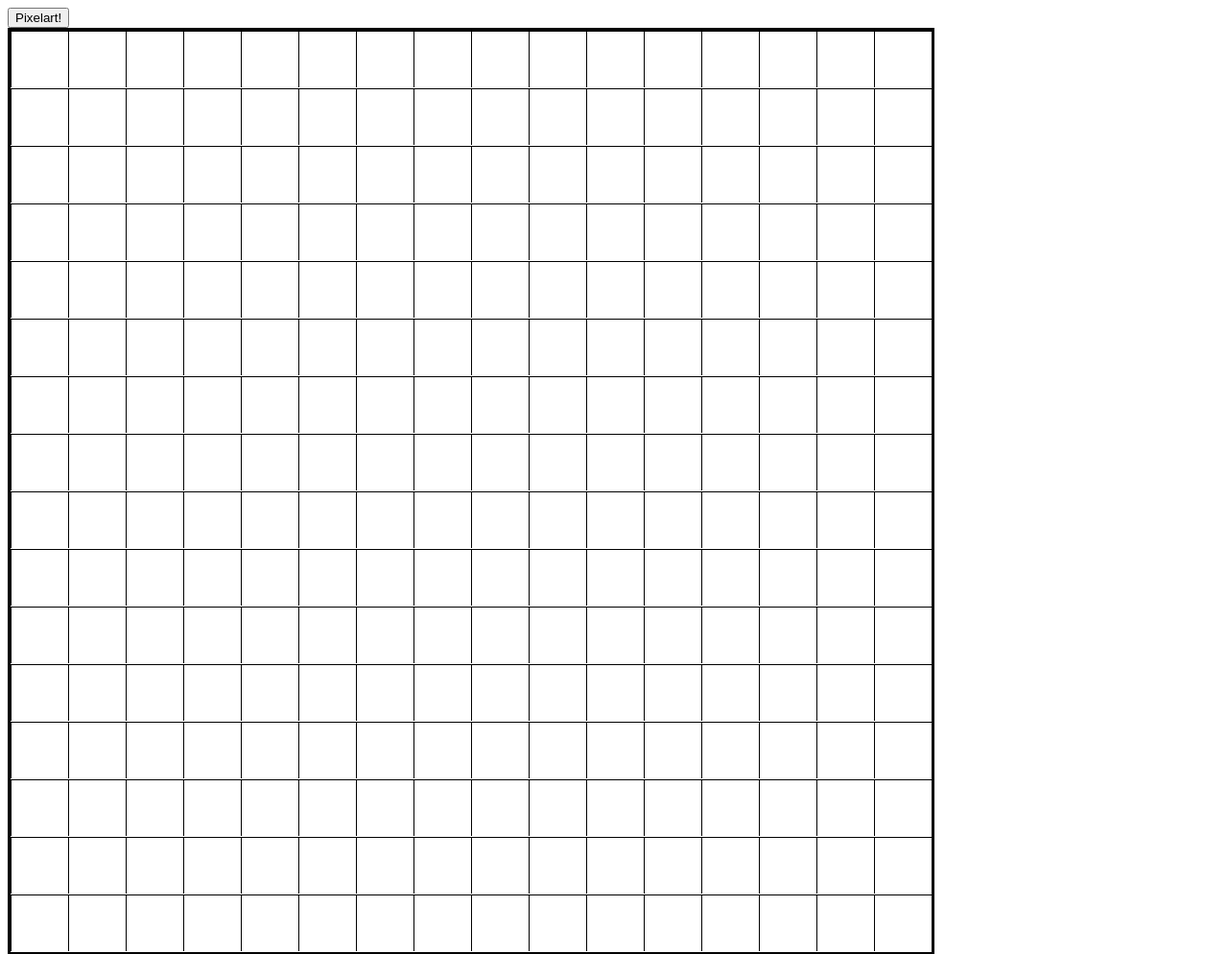
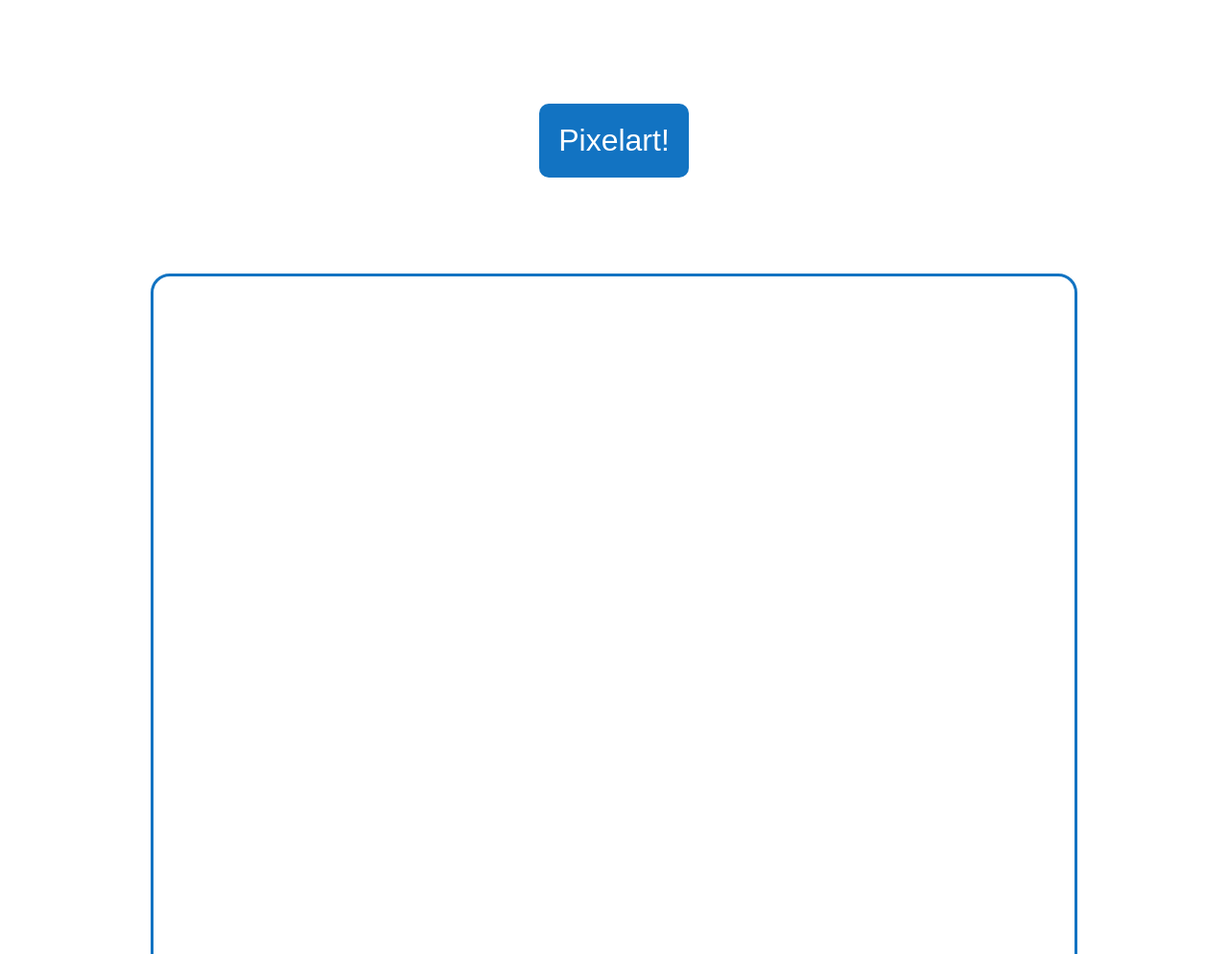
Before and after one commit to arkandria/TOP-ETCH-A-SKETCH, a plain HTML site: page index.html in a window 1280 px wide. Shown: the top 994 px of the page at 96% size. Drawn offline with Linux system fonts and the light colour scheme.

Commit message:
"add styles and blue color"

```diff
--- a/styles.css
+++ b/styles.css
@@ -3,16 +3,33 @@
     height:960px;
     display: flex;
     border-style: solid;
+    border-color: rgb(18, 115, 194);
     flex-wrap: wrap;
-
+    border-radius: 20px;
     }
 .pixel {
-    border-top: solid;
-    border-left: solid;
-    border-width: 0.5px;
+
+
     flex-grow: 1;
     flex-shrink: 1;
-    width: 58px;
-    height: 58px;
+    width: 60px;
+    height: 60px;
 
 }
+
+body {
+    display: flex;
+    flex-direction: column;
+    align-items: center;
+    gap: 100px;
+}
+
+button {
+    border-style: none;
+    margin-top: 100px;
+    border-radius: 10px;
+    padding: 20px;
+    background-color: rgb(18, 115, 194);
+    color: white;
+    font-size: xx-large;
+}
```
